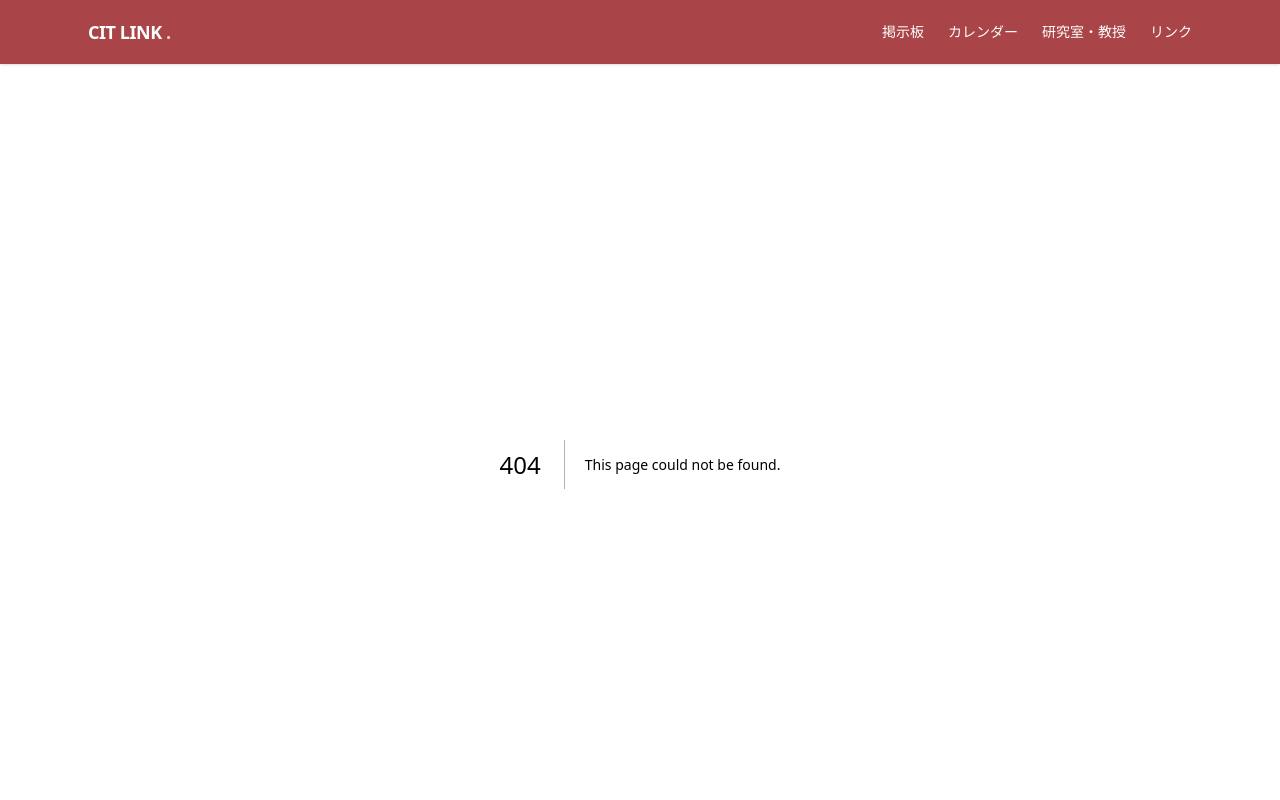
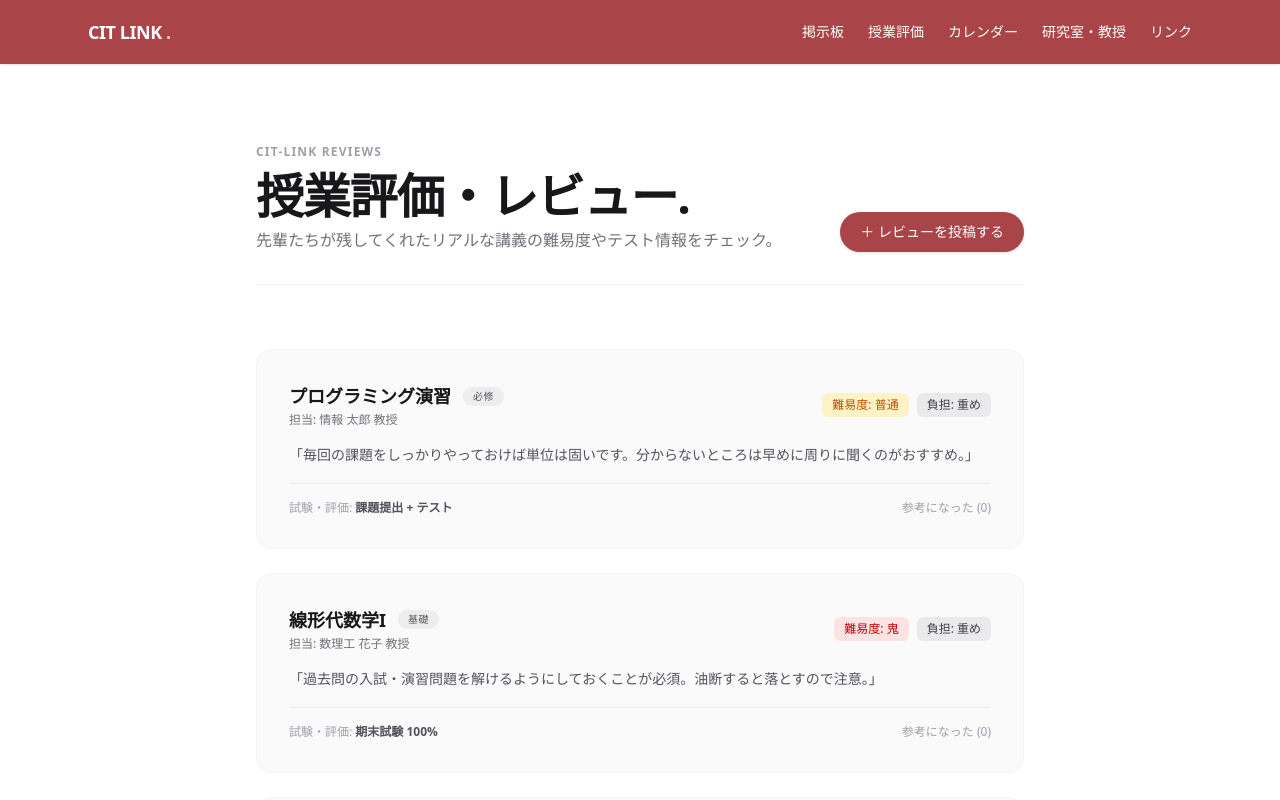
Before and after one commit to nagatakazuki318/cit-link, a Next.js app: page /reviews in a window 1280 px wide. Before the commit this address had no page. Shown: the top 800 px of the page. Built offline with nearby package versions, Linux system fonts and the light colour scheme.

Commit message:
授業評価ページの実装

```diff
--- /dev/null
+++ b/src/app/reviews/page.tsx
@@ -0,0 +1,126 @@
+import React from 'react';
+
+interface ReviewItem {
+  courseName: string;
+  professor: string;
+  difficulty: '楽勝' | '普通' | '鬼';
+  workload: '軽め' | '普通' | '重め';
+  examType: string;
+  comment: string;
+  tag: string;
+}
+
+const reviewData: ReviewItem[] = [
+  {
+    courseName: "プログラミング演習",
+    professor: "情報 太郎 教授",
+    difficulty: "普通",
+    workload: "重め",
+    examType: "課題提出 + テスト",
+    comment: "毎回の課題をしっかりやっておけば単位は固いです。分からないところは早めに周りに聞くのがおすすめ。",
+    tag: "必修",
+  },
+  {
+    courseName: "線形代数学I",
+    professor: "数理工 花子 教授",
+    difficulty: "鬼",
+    workload: "重め",
+    examType: "期末試験 100%",
+    comment: "過去問の入試・演習問題を解けるようにしておくことが必須。油断すると落とすので注意。",
+    tag: "基礎",
+  },
+  {
+    courseName: "キャリアデザイン",
+    professor: "キャリア センター",
+    difficulty: "楽勝",
+    workload: "軽め",
+    examType: "レポート提出",
+    comment: "毎回の授業後の感想レポートを真面目に書けば大丈夫です。就活の準備にも役立ちます。",
+    tag: "選択",
+  },
+];
+
+export default function ReviewsPage() {
+  return (
+    <main className="min-h-screen bg-white text-zinc-900 py-20 px-6 sm:px-12 lg:px-20 font-sans antialiased">
+      <div className="max-w-3xl mx-auto">
+
+        {/* ヘッダーセクション */}
+        <div className="mb-16 border-b border-zinc-100 pb-8 flex flex-col sm:flex-row sm:items-end justify-between gap-4">
+          <div>
+            <p className="text-xs font-semibold uppercase tracking-widest text-zinc-400 mb-3">
+              CIT-LINK REVIEWS
+            </p>
+            <h1 className="text-4xl sm:text-5xl font-semibold tracking-tight text-zinc-900 mb-2">
+              授業評価・レビュー.
+            </h1>
+            <p className="text-zinc-500 text-sm sm:text-base">
+              先輩たちが残してくれたリアルな講義の難易度やテスト情報をチェック。
+            </p>
+          </div>
+
+          {/* 投稿ボタン（今後フォームと繋げる用） */}
+          <button className="inline-flex items-center justify-center bg-[#a94448] text-white text-sm font-medium px-5 py-2.5 rounded-full hover:opacity-90 transition-opacity shadow-sm whitespace-nowrap">
+            ＋ レビューを投稿する
+          </button>
+        </div>
+
+        {/* レビューリスト */}
+        <div className="space-y-6">
+          {reviewData.map((review, index) => (
+            <div
+              key={index}
+              className="bg-zinc-50 rounded-2xl border border-zinc-100 p-6 sm:p-8 transition-all duration-200 hover:shadow-sm"
+            >
+              <div className="flex flex-col sm:flex-row sm:items-center justify-between gap-2 mb-4">
+                <div>
+                  <div className="flex items-center gap-3">
+                    <h2 className="text-lg font-semibold text-zinc-900">
+                      {review.courseName}
+                    </h2>
+                    <span className="text-[10px] font-medium uppercase tracking-wider bg-zinc-200/60 text-zinc-600 px-2.5 py-0.5 rounded-full">
+                      {review.tag}
+                    </span>
+                  </div>
+                  <p className="text-xs text-zinc-500 mt-0.5">
+                    担当: {review.professor}
+                  </p>
+                </div>
+
+                {/* バッジ情報（難易度など） */}
+                <div className="flex items-center gap-2 text-xs font-medium">
+                  <span className={`px-2.5 py-1 rounded-md ${
+                    review.difficulty === '鬼' ? 'bg-red-100 text-red-700' :
+                    review.difficulty === '普通' ? 'bg-amber-100 text-amber-700' : 'bg-emerald-100 text-emerald-700'
+                  }`}>
+                    難易度: {review.difficulty}
+                  </span>
+                  <span className="bg-zinc-200/70 text-zinc-700 px-2.5 py-1 rounded-md">
+                    負担: {review.workload}
+                  </span>
+                </div>
+              </div>
+
+              {/* コメント本文 */}
+              <p className="text-sm text-zinc-600 leading-relaxed mb-4">
+                「{review.comment}」
+              </p>
+
+              {/* テスト形式などのフッター情報 */}
+              <div className="pt-4 border-t border-zinc-200/60 flex items-center justify-between text-xs text-zinc-400">
+                <span>試験・評価: <strong className="text-zinc-600">{review.examType}</strong></span>
+                <span className="hover:text-zinc-700 cursor-pointer">参考になった (0)</span>
+              </div>
+            </div>
+          ))}
+        </div>
+
+        {/* フッター */}
+        <div className="mt-20 text-center text-xs text-zinc-400 tracking-wider">
+          Chiba Institute of Technology — Student Community
+        </div>
+
+      </div>
+    </main>
+  );
+}
--- a/src/components/header.tsx
+++ b/src/components/header.tsx
@@ -15,6 +15,9 @@ export default function Header() {
           <Link href="/board" className="hover:text-red-100 transition-colors">
             掲示板
           </Link>
+          <Link href="/reviews" className="transition hover:text-red-100">
+            授業評価
+          </Link>
           <Link href="/calendar" className="hover:text-red-100 transition-colors">
             カレンダー
           </Link>
```
